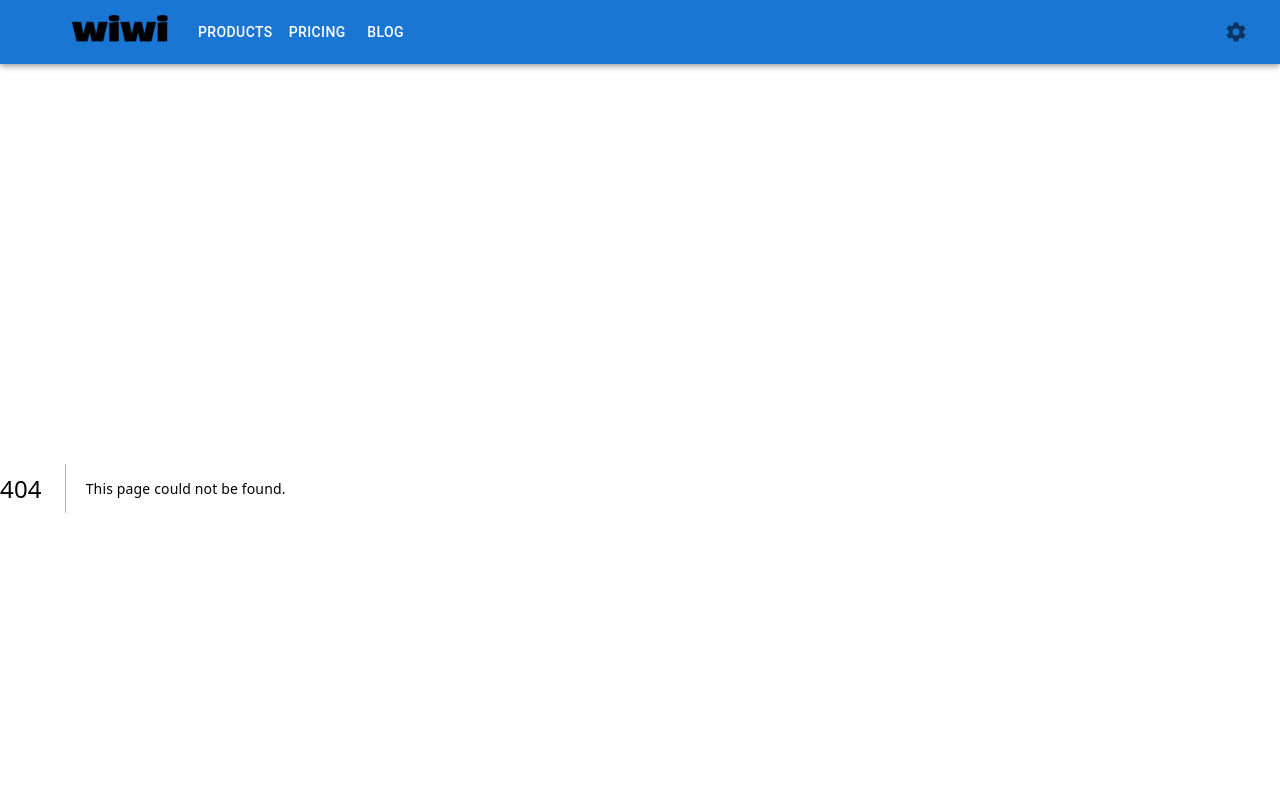
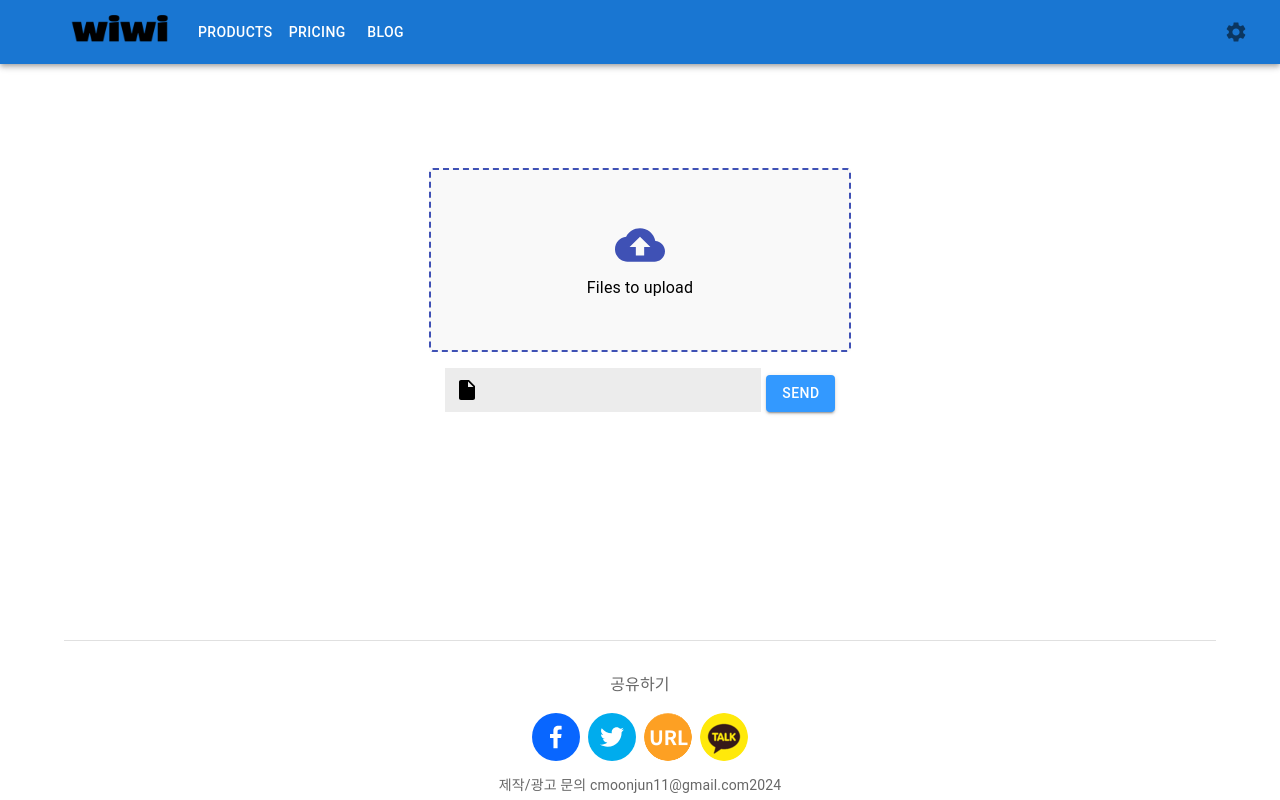
Before and after one commit to Moonjuun/ohddal-frontend, a Next.js app: page /find in a window 1280 px wide. Before the commit this address had no page. Shown: the top 800 px of the page. Built offline with nearby package versions, Linux system fonts and the light colour scheme.

Commit message:
MOD : main => find 페이지로 변경

```diff
--- a/src/app/main/FileUpload.tsx
+++ b/src/app/find/FileUpload.tsx
@@ -111,7 +111,7 @@ const FileUpload: React.FC = () => {
               variant="contained"
               onClick={handlePostFile}
             >
-              전송
+              Send
             </Button>
           </ButtonWrapper>
 
--- a/src/app/main/page.tsx
+++ b/src/app/find/page.tsx
@@ -3,13 +3,13 @@ import React, { useState, useEffect } from 'react';
 import { Container, Button } from '@mui/material';
 import FileUpload from './FileUpload';
 
-const Main: React.FC = () => {
+const Find: React.FC = () => {
   return (
     <Container
       sx={{
         display: 'flex',
         flexDirection: 'column',
-        mt: 3,
+        mt: 10,
       }}
     >
       <FileUpload />
@@ -17,4 +17,4 @@ const Main: React.FC = () => {
   );
 };
 
-export default Main;
+export default Find;
```
